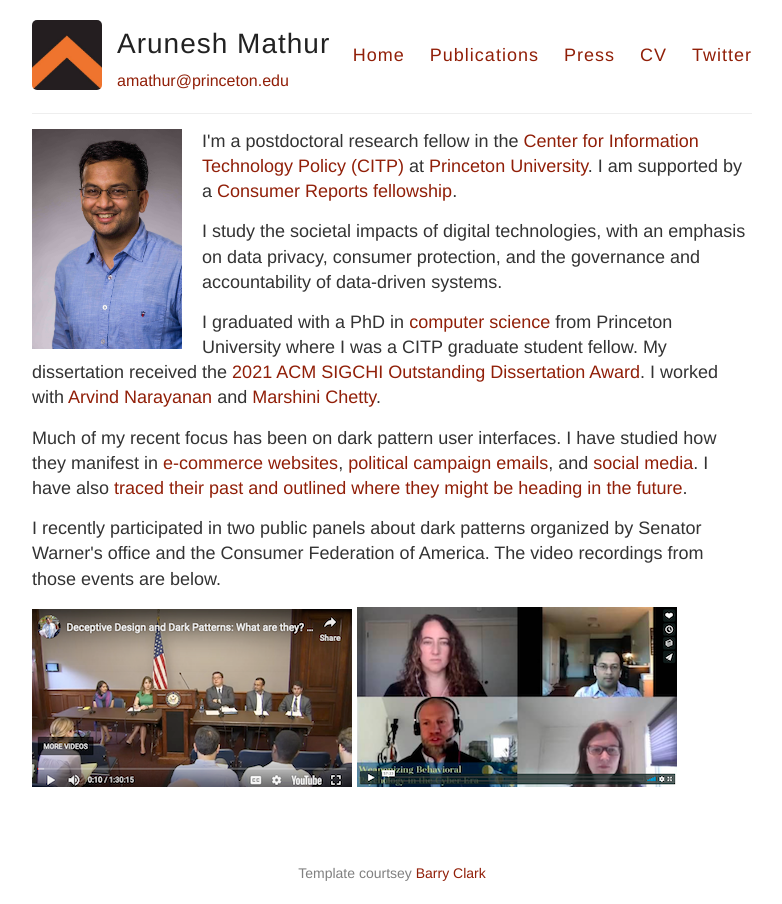
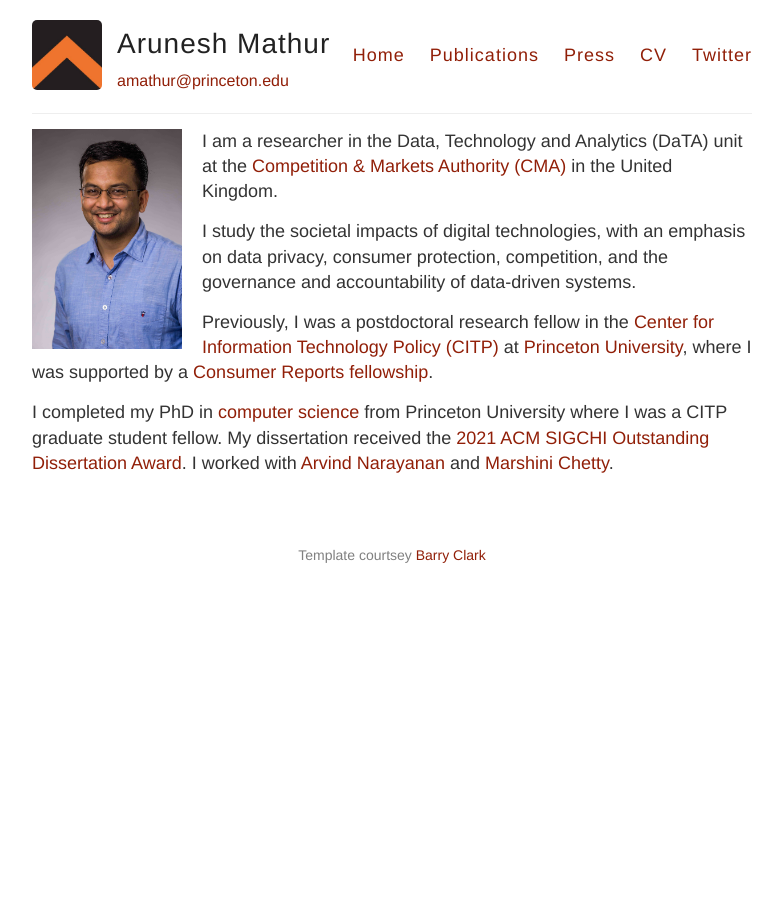
Before and after one commit to aruneshmathur/aruneshmathur.github.io, a Jekyll site: the page built from index.md, in a window 1280 px wide. Shown: the whole page, without its empty margins (248-1030 px from the left). Built offline with Jekyll 4.4.1, drawn with Linux system fonts in a browser that asks for light colours.

Commit message:
Profile update

```diff
--- a/_config.yml
+++ b/_config.yml
@@ -6,7 +6,7 @@
 name: Arunesh Mathur
 
 # Short bio or description (displayed in the header)
-description: Postdoctoral Research Fellow
+description:
 
 # URL of your avatar or profile pic (you could use your GitHub profile pic)
 avatar: /files/avatar.jpg
--- a/index.md
+++ b/index.md
@@ -4,16 +4,10 @@ title:
 permalink: /
 ---
 
-<p><img src="/files/pic_Fotor.png" id="mug-shot" alt="mug-shot" />I'm a postdoctoral research fellow in the <a href="http://citp.princeton.edu">Center for Information Technology Policy (CITP)</a> at <a href="http://princeton.edu">Princeton University</a>. I am supported by a <a href="https://digital-lab.consumerreports.org/fellows/">Consumer Reports fellowship</a>.</p>
+<p><img src="/files/pic_Fotor.png" id="mug-shot" alt="mug-shot"/> I am a researcher in the Data, Technology and Analytics (DaTA) unit at the <a href="https://www.gov.uk/government/organisations/competition-and-markets-authority">Competition & Markets Authority (CMA)</a> in the United Kingdom.</p>
 
-<p>I study the societal impacts of digital technologies, with an emphasis on data privacy, consumer protection, and the governance and accountability of data-driven systems.</p>
+<p>I study the societal impacts of digital technologies, with an emphasis on data privacy, consumer protection, competition, and the governance and accountability of data-driven systems.</p>
 
+<p> Previously, I was a postdoctoral research fellow in the <a href="http://citp.princeton.edu">Center for Information Technology Policy (CITP)</a> at <a href="http://princeton.edu">Princeton University</a>, where I was supported by a <a href="https://digital-lab.consumerreports.org/fellows/">Consumer Reports fellowship</a>.</p>
 
-<p>I graduated with a PhD in <a href="https://www.cs.princeton.edu/">computer science</a> from Princeton University where I was a CITP graduate student fellow. My dissertation received the <a href="https://sigchi.org/awards/sigchi-award-recipients/2021-sigchi-awards/" target="_blank">2021 ACM SIGCHI Outstanding Dissertation Award</a>. I worked with <a href="http://randomwalker.info">Arvind Narayanan</a> and <a href="http://marshini.net">Marshini Chetty</a>.</p>
-
-<p>Much of my recent focus has been on dark pattern user interfaces. I have studied how they manifest in <a href="https://webtransparency.cs.princeton.edu/dark-patterns/" target="_blank">e-commerce websites</a>, <a href="https://electionemails2020.org/" target="_blank">political campaign emails</a>, and <a href="https://arxiv.org/pdf/1809.00620.pdf" target="_blank">social media</a>. I have also <a href="https://queue.acm.org/detail.cfm?id=3400901" target="_blank">traced their past and outlined where they might be heading in the future</a>.</p>
-
-
-<p>I recently participated in two public panels about dark patterns organized by Senator Warner's office and the Consumer Federation of America. The video recordings from those events are below.</p>
-
-<p><a href="https://www.youtube.com/watch?v=OjmMdfcIiq4" target="_blank"><img src="/files/warner.png"/></a> <a href="https://vimeo.com/417976385" target="_blank"><img src="/files/cfa.png"/></a></p>
+<p>I completed my PhD in <a href="https://www.cs.princeton.edu/">computer science</a> from Princeton University where I was a CITP graduate student fellow. My dissertation received the <a href="https://sigchi.org/awards/sigchi-award-recipients/2021-sigchi-awards/" target="_blank">2021 ACM SIGCHI Outstanding Dissertation Award</a>. I worked with <a href="http://randomwalker.info">Arvind Narayanan</a> and <a href="http://marshini.net">Marshini Chetty</a>.</p>
```
